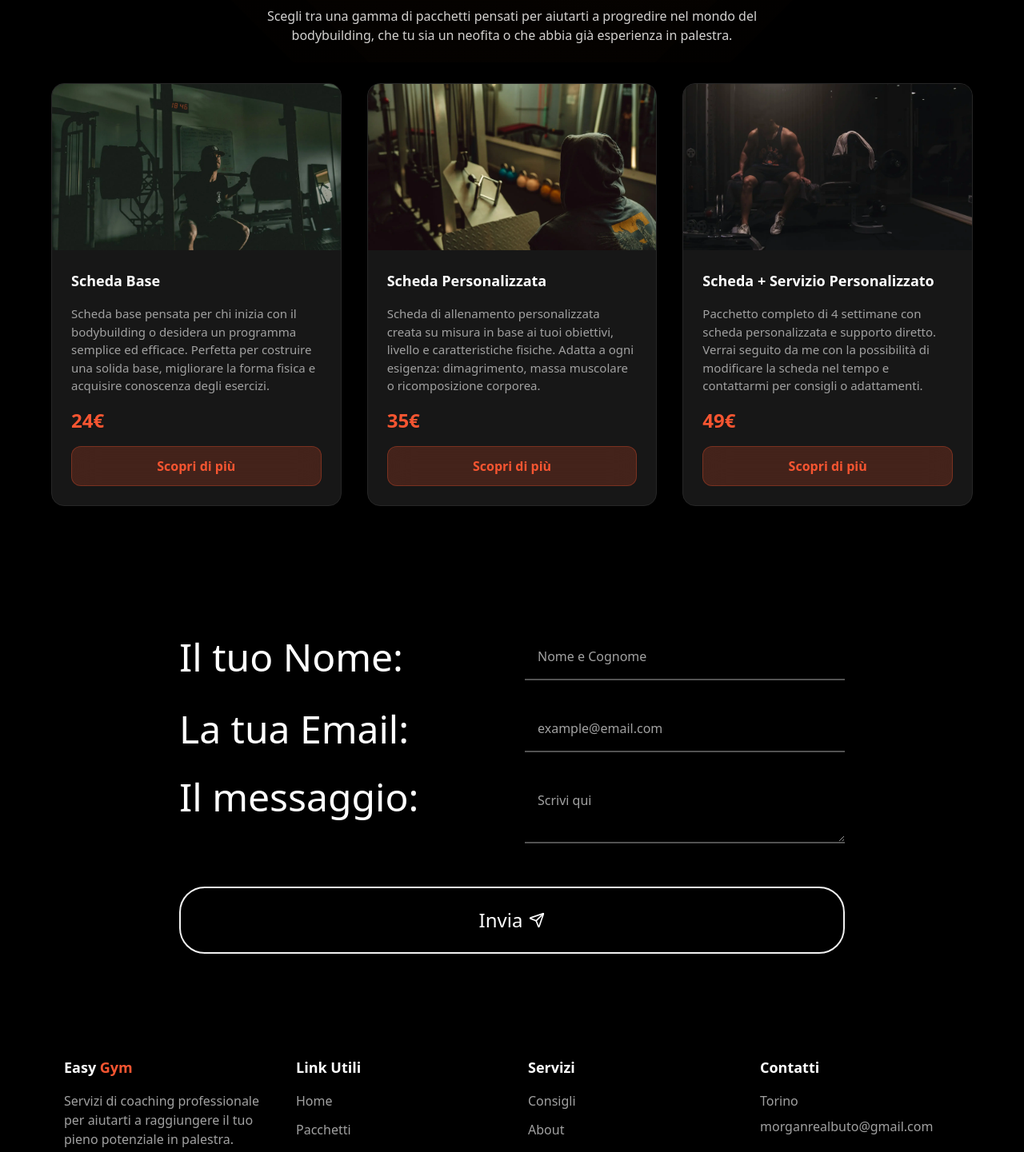
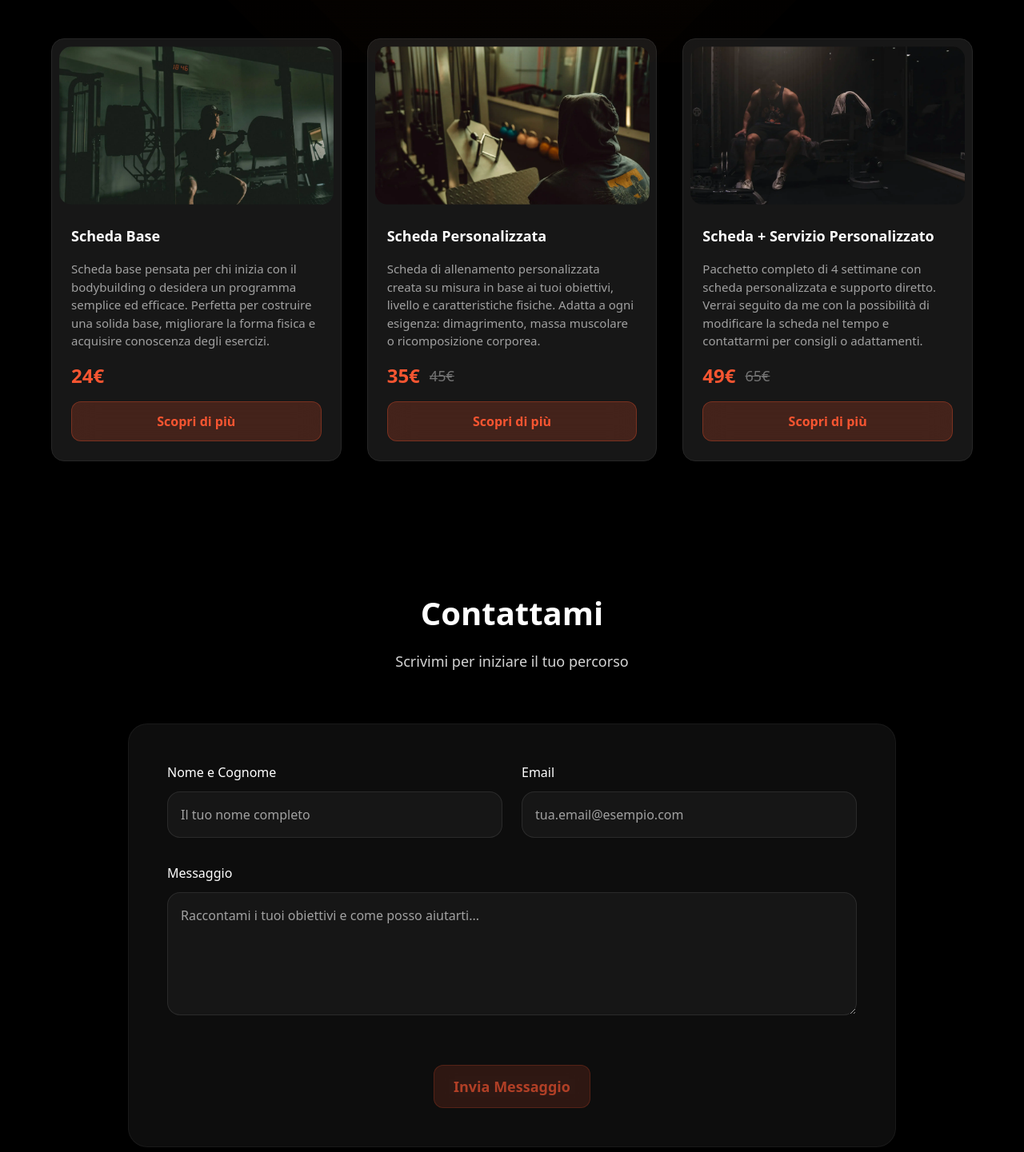
Before and after one commit to morganrlb/Easy-Gym, a Next.js app: page / in a window 1280 px wide. Shown: the part 722-2163 px from the top of the page at 80% size. Built offline with nearby package versions, Linux system fonts and the light colour scheme.

Commit message:
feat: Redesign form, add discounts and improve UX
- Complete Form.tsx redesign
- Add discounts to packages
- Add custom selection color
- Modernize Hero section

```diff
--- a/app/globals.css
+++ b/app/globals.css
@@ -20,3 +20,14 @@ body {
   background-color: var(--background);
   color: var(--foreground);
 }
+
+/* Custom text selection colors */
+::selection {
+  background-color: var(--primary);
+  color: var(--foreground);
+}
+
+::-moz-selection {
+  background-color: var(--primary);
+  color: var(--foreground);
+}
--- a/components/Form.tsx
+++ b/components/Form.tsx
@@ -1,70 +1,71 @@
-import { Send } from "lucide-react"
+import { LiquidGlassButton } from './ui/liquid-glass-button'
 
 export default function Form() {
   return (
-         <section id="schedule" className="max-w-4xl mx-auto px-8">
+         <section id="schedule" className="max-w-5xl mx-auto px-8 mb-40">
+            <div className="text-center mb-16">
+               <h2 className="text-[40px] font-bold text-white mb-4">
+                  Contattami
+               </h2>
+               <p className="text-neutral-300 text-lg">
+                  Scrivimi per iniziare il tuo percorso
+               </p>
+            </div>
+
+            <div className="bg-neutral-900/60 backdrop-blur-sm rounded-3xl border border-neutral-800/50 p-8 md:p-12">
                <form
                   action="https://formspree.io/f/mgvzngjl"
                   method="POST"
                   className="space-y-8"
                >
-               <div className="grid grid-cols-1 lg:grid-cols-2 gap-8 items-center">
-                  <div>
-                     <h2 className="text-4xl lg:text-5xl font-light text-white">
-                        Il tuo Nome:
-                     </h2>
-                  </div>
-                  <div>
+                  <div className="grid grid-cols-1 md:grid-cols-2 gap-6">
+                     <div className="space-y-3">
+                        <label className="block text-white font-medium">
+                           Nome e Cognome
+                        </label>
                         <input
                            type="text"
                            name="Nome e cognome"
-                        placeholder="Nome e Cognome"
+                           placeholder="Il tuo nome completo"
                            required
-                        className="w-full p-4 bg-transparent text-white border-b-2 border-neutral-600 focus:outline-none focus:border-white/90 placeholder-neutral-400 transition-colors duration-300"
+                           className="w-full p-4 bg-neutral-800/40 text-white border border-neutral-700/50 rounded-2xl focus:outline-none focus:border-[var(--primary)]/70 focus:bg-neutral-800/60 placeholder-neutral-400 transition-all duration-300"
+                        />
+                     </div>
+
+                     <div className="space-y-3">
+                        <label className="block text-white font-medium">
+                           Email
+                        </label>
+                        <input
+                           type="email"
+                           name="Email"
+                           placeholder="tua.email@esempio.com"
+                           required
+                           className="w-full p-4 bg-neutral-800/40 text-white border border-neutral-700/50 rounded-2xl focus:outline-none focus:border-[var(--primary)]/70 focus:bg-neutral-800/60 placeholder-neutral-400 transition-all duration-300"
                         />
                      </div>
                   </div>
 
-               <div className="grid grid-cols-1 lg:grid-cols-2 gap-8 items-center">
-                  <div>
-                     <h2 className="text-4xl lg:text-5xl font-light text-white">
-                        La tua Email:
-                     </h2>
-                  </div>
-                  <div>
-                     <input
-                        type="email"
-                        name="Email"
-                        placeholder="example@email.com"
+                  <div className="space-y-3">
+                     <label className="block text-white font-medium">
+                        Messaggio
+                     </label>
+                     <textarea
+                        name="Messaggio"
+                        placeholder="Raccontami i tuoi obiettivi e come posso aiutarti..."
                         required
-                        className="w-full p-4 bg-transparent text-white border-b-2 border-neutral-600 focus:outline-none focus:border-white/90 placeholder-neutral-400 transition-colors duration-300"
+                        rows={5}
+                        className="w-full p-4 bg-neutral-800/40 text-white border border-neutral-700/50 rounded-2xl focus:outline-none focus:border-[var(--primary)]/70 focus:bg-neutral-800/60 placeholder-neutral-400 resize-vertical transition-all duration-300"
                      />
                   </div>
+
+                  <div className="flex justify-center pt-6">
+                     <LiquidGlassButton type="submit" variant="primary" className="opacity-70 text-lg">
+                        Invia Messaggio
+                     </LiquidGlassButton>
                   </div>
-
-               <div className="grid grid-cols-1 lg:grid-cols-2 gap-8 items-start">
-                  <div>
-                     <h2 className="text-4xl lg:text-5xl font-light text-white">
-                        Il messaggio:
-                     </h2>
+               </form>
             </div>
-                  <div>
-                     <textarea
-                        name="Messaggio"
-                        placeholder="Scrivi qui"
-                        required
-                        className="w-full p-4 bg-transparent text-white border-b-2 border-neutral-600 focus:outline-none focus:border-white/90 placeholder-neutral-400 resize-vertical transition-colors duration-300"
-                     />
-                  </div>
-               </div>
-
-               <button type="submit" className="flex items-center justify-center mt-12 w-full text-white border-2 border-white/95 px-16 py-6 rounded-[2rem] text-2xl font-medium hover:bg-white/95 hover:text-black duration-200 gap-2 cursor-pointer">
-                  <div>
-                     Invia
-                  </div>
-                     <Send size={20}/>
-               </button>
-            </form>
          </section>
 
   )
--- a/components/Hero.tsx
+++ b/components/Hero.tsx
@@ -10,9 +10,9 @@ export default function Hero() {
                      La Tua Guida <FlipWords words={["al Bodybuilding", "Facile"]} />
                </h1>
                <p className="text-xl text-neutral-300 mb-8 max-w-3xl mx-auto">
-                  Benvenuto sul mio sito! Sono Morgan, un bodybuilder professionista. Su questo sito potrai acquistare
-                   le mie schede di allenamento oppure richiedere una consulenza personalizzata con me. Avrai la possibilità
-                  di ricevere una scheda su misura, che potrà essere adattata e aggiornata nel tempo in base ai tuoi progressi.
+                  Sono Morgan, bodybuilder professionista. Trasforma il tuo fisico con schede
+                  personalizzate e coaching dedicato. Il tuo percorso verso la migliore versione
+                  di te stesso inizia qui.
                </p>
                <div className="hero-buttons flex gap-5 justify-center">
                   <LiquidGlassButton href="#services" variant="primary">
--- a/components/Services.tsx
+++ b/components/Services.tsx
@@ -9,6 +9,7 @@ const services = [
       title: 'Scheda Base',
       description: 'Scheda base pensata per chi inizia con il bodybuilding o desidera un programma semplice ed efficace. Perfetta per costruire una solida base, migliorare la forma fisica e acquisire conoscenza degli esercizi.',
       price: '24€',
+      originalPrice: null,
       image: image1,
       href: '/scheda-base'
    },
@@ -16,6 +17,7 @@ const services = [
       title: 'Scheda Personalizzata',
       description: 'Scheda di allenamento personalizzata creata su misura in base ai tuoi obiettivi, livello e caratteristiche fisiche. Adatta a ogni esigenza: dimagrimento, massa muscolare o ricomposizione corporea.',
       price: '35€',
+      originalPrice: '45€',
       image: image2,
       href: '/scheda-personalizzata'
    },
@@ -23,6 +25,7 @@ const services = [
       title: 'Scheda + Servizio Personalizzato',
       description: 'Pacchetto completo di 4 settimane con scheda personalizzata e supporto diretto. Verrai seguito da me con la possibilità di modificare la scheda nel tempo e contattarmi per consigli o adattamenti.',
       price: '49€',
+      originalPrice: '65€',
       image: image3,
       href: '/servizio-personalizzato'
    }
@@ -42,21 +45,29 @@ export default function Services() {
          </div>
          <div className="grid gap-8 md:grid-cols-2 lg:grid-cols-3">
             {services.map((service, index) => (
-               <div key={index} className="bg-neutral-900 rounded-2xl overflow-hidden border border-neutral-800 hover:-translate-y-2 duration-300">
-                  <div className='relative h-52'>
+               <div key={index} className="group bg-neutral-900 rounded-2xl overflow-hidden border border-neutral-800 hover:-translate-y-4 duration-300">
+                  <div className='relative h-52 mt-1 scale-95'>
                      <Image
                         src={service.image}
                         alt={service.title}
                         layout="fill"
                         objectFit="cover"
+                        className='rounded-2xl'
                      />
                   </div>
-                  <div className="flex flex-col gap-4 p-6">
+                  <div className="flex flex-col gap-4 p-6 -mt-1">
                      <h3 className="text-white font-bold text-lg ">{service.title}</h3>
                      <p className="text-[15px] text-neutral-400">
                         {service.description}
                      </p>
-                     <span className="text-[var(--primary)] font-bold text-2xl">{service.price}</span>
+                     <div className="flex items-center gap-3">
+                        <span className="text-[var(--primary)] font-bold text-2xl">{service.price}</span>
+                        {service.originalPrice && (
+                           <>
+                              <span className="text-neutral-500 line-through text-lg">{service.originalPrice}</span>
+                           </>
+                        )}
+                     </div>
                      <LiquidGlassButton href={service.href} variant="primary">
                         Scopri di più
                      </LiquidGlassButton>
--- a/components/ui/liquid-glass-button.tsx
+++ b/components/ui/liquid-glass-button.tsx
@@ -9,6 +9,7 @@ interface LiquidGlassButtonProps {
   variant?: "primary" | "secondary";
   className?: string;
   target?: string;
+  type?: "submit";
 }
 
 export const LiquidGlassButton = ({
@@ -18,18 +19,15 @@ export const LiquidGlassButton = ({
   variant = "primary",
   className = "",
   target,
+  type,
 }: LiquidGlassButtonProps) => {
   const isPrimary = variant === "primary";
 
-  const baseClasses = `
-    relative overflow-hidden rounded-xl px-6 py-3 font-semibold text-center
-    backdrop-blur-lg border transition-all duration-300
-    group cursor-pointer inline-block
-  `;
+  const baseClasses = `relative overflow-hidden rounded-xl px-6 py-3 font-semibold text-center backdrop-blur-lg border duration-300 cursor-pointer inline-block hover:text-white`;
 
   const variantClasses = isPrimary
-    ? "bg-[var(--primary)]/20 border-[var(--primary)]/30 text-[var(--primary)] hover:bg-[var(--primary)]/30 hover:border-[var(--primary)]/50"
-    : "bg-white/10 border-white/20 text-white hover:bg-white/20 hover:border-white/30";
+    ? "bg-[var(--primary)]/20 border-[var(--primary)]/30 text-[var(--primary)] hover:bg-[var(--primary)]/30 hover:border-[var(--primary)]/60"
+    : "bg-white/10 border-white/20 text-white hover:bg-white/20 hover:border-white/60";
 
   const Component = href ? "a" : "button";
 
@@ -38,6 +36,7 @@ export const LiquidGlassButton = ({
       href={href}
       onClick={onClick}
       target={target}
+      type={type}
       className={`${baseClasses} ${variantClasses} ${className}`}
     >
       {/* Glass reflection effect */}
@@ -60,7 +59,7 @@ export const LiquidGlassButton = ({
 
       {/* Border glow effect */}
       <motion.div
-        className={`absolute inset-0 rounded-xl border-2 ${
+        className={`absolute inset-0 rounded-[10px] border-2 ${
           isPrimary ? "border-[var(--primary)]" : "border-white"
         }`}
         initial={{ opacity: 0 }}
@@ -69,7 +68,7 @@ export const LiquidGlassButton = ({
       />
 
       {/* Content */}
-      <span className="relative z-10 group-hover:text-white transition-colors duration-300">
+      <span className="relative -z-5 transition-colors duration-300">
         {children}
       </span>
     </Component>
```
Lines whose indentation alone changed are shown as unchanged.
